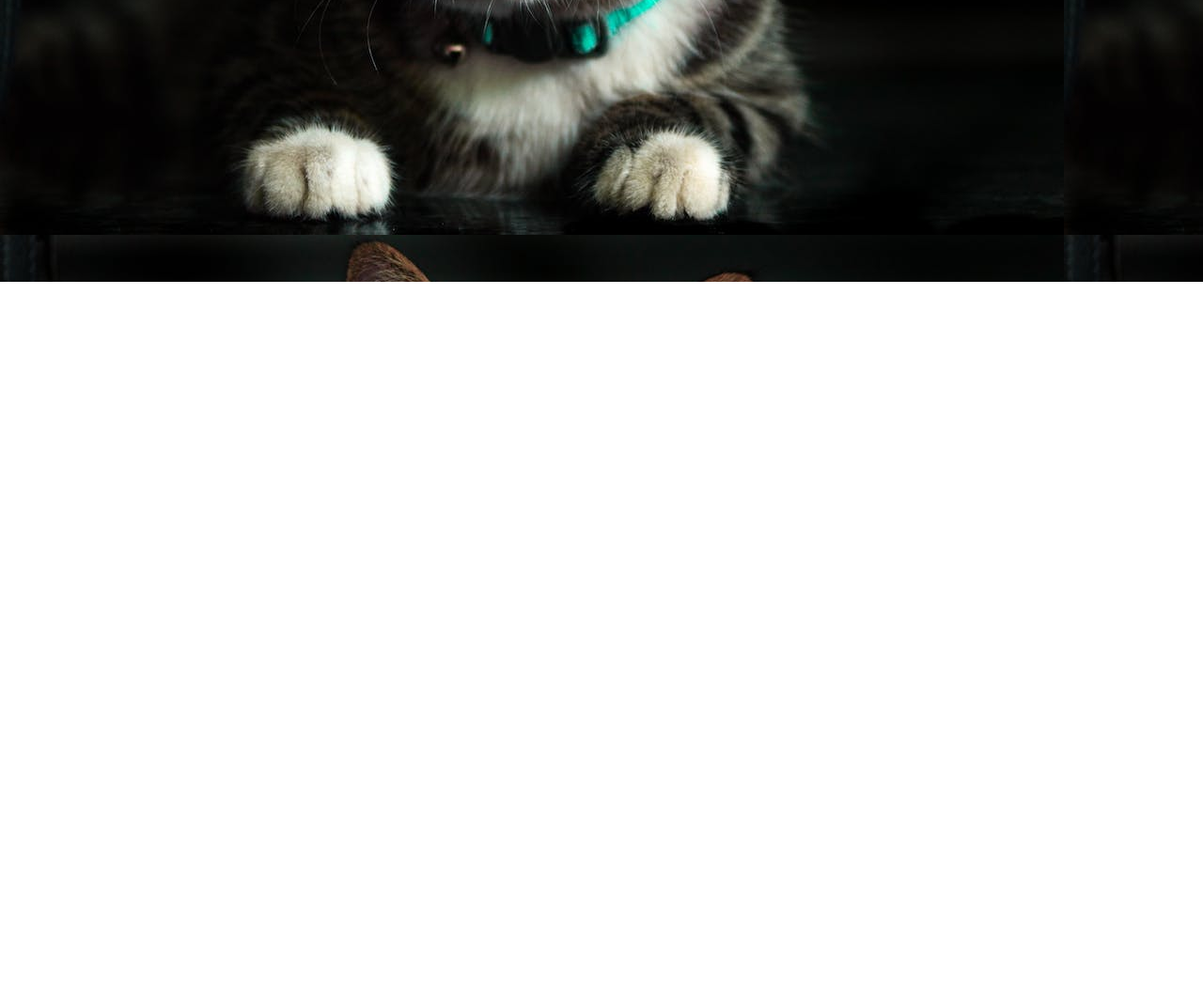
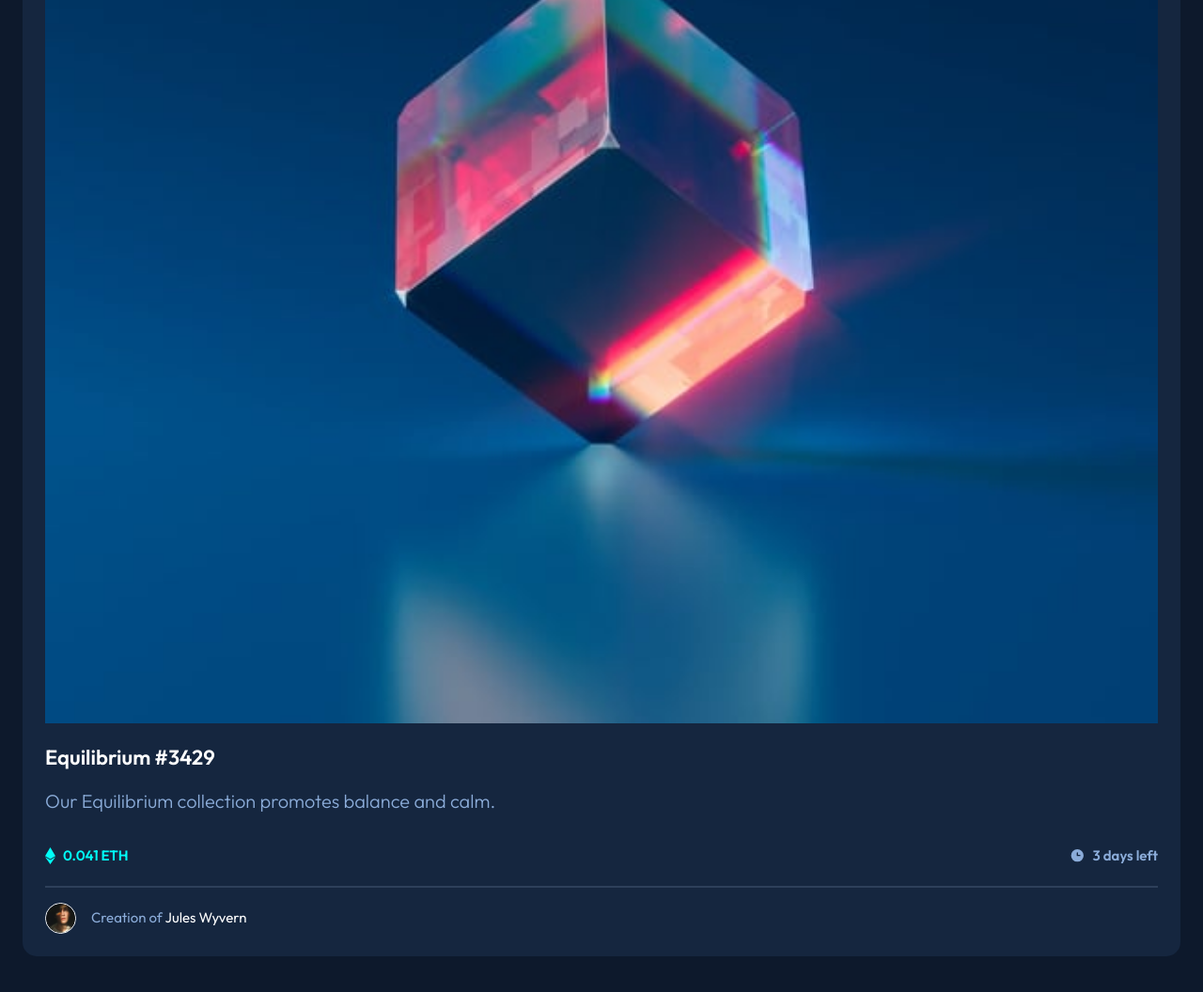
Before and after one commit to eugeniavalls/practica2-sass, a website built with Vite: page src/index.html in a window 1280 px wide. Shown: the part 500-1556 px from the top of the page at 94% size. Before the commit the page ends 800 px from the top, so only its background shows below. Built offline with nearby package versions, Linux system fonts and the light colour scheme; some packages are replaced by stand-ins of ours; files whose address does not match are found by name.

Commit message:
cambios 20-04 casa

```diff
--- a/src/index.html
+++ b/src/index.html
@@ -5,10 +5,47 @@
     <!-- PON UN FAVICON!!! -->
     <link rel="icon" type="image/svg+xml" href="" />
     <meta name="viewport" content="width=device-width, initial-scale=1.0" />
+    <link rel="preconnect" href="https://fonts.googleapis.com">
+    <link rel="preconnect" href="https://fonts.gstatic.com" crossorigin>
+    <link href="https://fonts.googleapis.com/css2?family=Outfit:wght@300;400;600&display=swap" rel="stylesheet">
     <!-- CAMBIA EL TITLE!!! -->
-    <title>Vite Template</title>
+    <title>Práctica 2 Sass</title>
   </head>
   <body>
+    <main class="main">
+      <div class="card">
+
+          <img
+            class="card__image"
+            src="./assets/images/image-equilibrium.jpg"
+            alt="image-equilibrium"
+          />
+
+        <div class="card__info">
+          <h1 class="card__info--title"> Equilibrium #3429</h1>
+          <p class="card__info--text">Our Equilibrium collection promotes balance and calm.</p>
+
+          <div class="card__icons">
+            <div class="card__icons--box">
+              <img class="card__icons--image" src="./assets/images/icon-ethereum.svg" alt="icon-eth">
+              <p class="card__icons--text text-eth">0.041 ETH</p>
+            </div>
+            <div class="card__icons--box">
+              <img class="card__icons--image" src="./assets/images/icon-clock.svg" alt="icon-days">
+              <p class="card__icons--text text-days">3 days left</p>
+            </div>
+          </div>
+          <hr class="card__line">
+          <div class="card__avatar">
+            <img class="card__avatar--image" src="./assets/images/image-avatar.png" alt="avatar">
+            <div class="card__avatar--text">
+              <span class="card__avatar--text-gray">Creation of</span>
+              <span class="card__avatar--text-name">Jules Wyvern</span>
+            </div>
+          </div>
+        </div>
+      </div>
+    </main>
     <script type="module" src="./js/index.js"></script>
   </body>
 </html>
--- /dev/null
+++ b/src/scss/blocks/card.scss
@@ -0,0 +1,99 @@
+.card{
+    display: flex;
+    flex-direction: column;
+    border-radius: 15px;
+    background-color: #15263F;
+    padding: 24px;
+
+    &__image{
+        border-top-left-radius: 15px;
+        border-top-right-radius: 15px;
+        margin-bottom: 24px;
+    }
+
+    &__info--title{
+        font-size: 22px;
+        margin: 0;
+        color: white;
+        font-weight: 600;
+    }
+
+    &__info--text{
+        color: #8BACD9;
+        font-size: 20px;
+        line-height: 28px;
+        font-weight: 300;
+    }
+
+    &__cart{
+        background-color: #3D8168;
+        border-radius: 8px;
+        display: flex;
+        align-items: center;
+        justify-content: center;
+        gap: 12px;
+    }
+
+    &__cart--text{
+        font-size: 14px;
+        font-weight: 700;
+        color: white;
+    }
+
+    &__icons{
+        display: flex;
+        justify-content: space-between;
+        text-align: center;
+        align-items: center;
+    }
+
+    &__icons--box{
+        display: flex;
+        align-items: center;
+        gap: 8px;
+    }
+
+    &__icons--text{
+        font-size: 15px;
+        font-weight: 600;
+    }
+
+    &__line{
+        border: 0.2px solid #2E405A;
+        margin-bottom: 16px;
+    }
+
+    &__avatar{
+        display: flex;
+        align-items: center;
+        justify-content: start;
+        gap: 1rem;
+    }
+
+    &__avatar--image{
+        width: 33px;
+        border: 0.5px solid white;
+        border-radius: 50px;
+    }
+
+    &__avatar--text{
+        font-size: 15px;
+    }
+
+    &__avatar--text-gray{
+        color: #8BACD9;
+    }
+
+    &__avatar--text-name{
+        color: white;
+    }
+
+}
+
+.text-eth{
+    color: #00FFF8;
+}
+
+.text-days{
+    color: #8BACD9;
+}
--- a/src/scss/blocks/main.scss
+++ b/src/scss/blocks/main.scss
@@ -1 +1,7 @@
 /* ESTILOS DEL MAIN */
+
+.main{
+    background-color: #0D192C;
+    padding: 62px 24px;
+    font-family: 'Outfit', sans-serif;
+}
--- a/src/scss/styles.scss
+++ b/src/scss/styles.scss
@@ -2,3 +2,5 @@
 @use 'base/initial-reset.scss';
 @use 'config/variables.scss';
 @use 'blocks/body.scss';
+@use 'blocks/main.scss';
+@use 'blocks/card.scss';
```
Also changed, not shown: src/assets/images/cat.jpeg (deleted), src/assets/images/favicon-32x32.png (added), src/assets/images/icon-clock.svg (added), src/assets/images/icon-ethereum.svg (added), src/assets/images/icon-view.svg (added), src/assets/images/image-avatar.png (added), src/assets/images/image-equilibrium.jpg (added).
